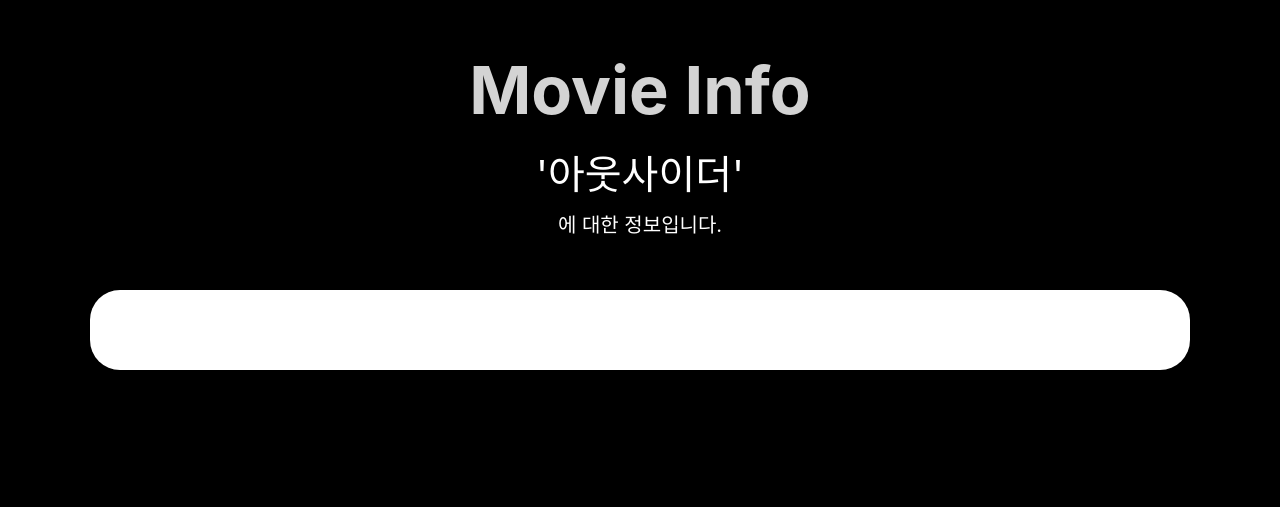
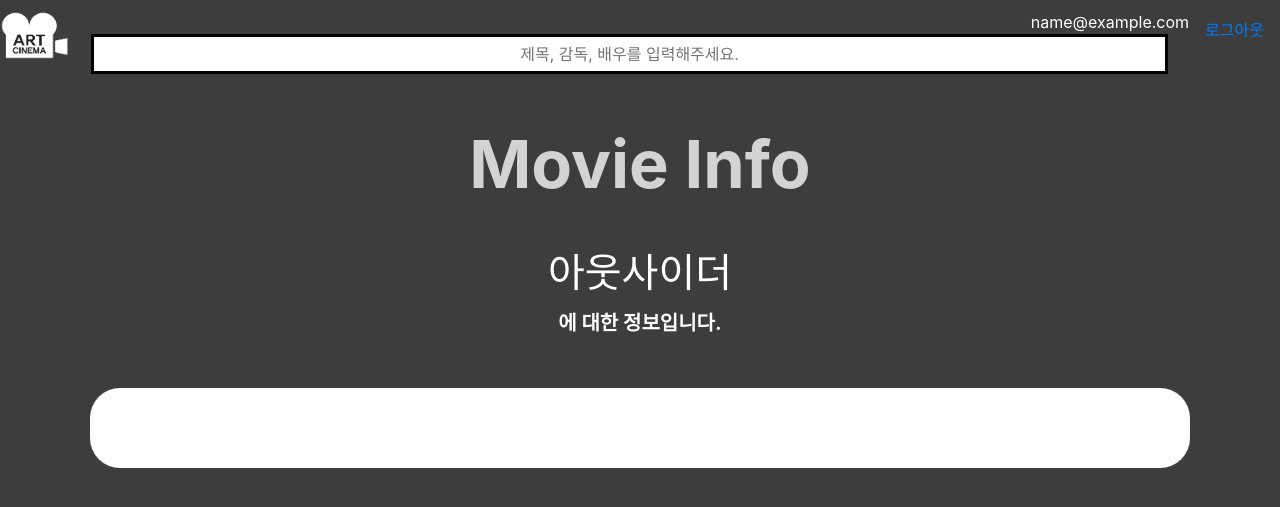
Before and after one commit to JiHoon-JK/ART_CINEMA, a Flask app: page /page5 in a window 1280 px wide. Shown: the top 507 px of the page. Run offline with Flask 2, Linux system fonts and the light colour scheme; the visitor is signed in with stand-in values (Sample User, id 1); data that the repository does not hold is empty; some libraries are stand-ins or nearby versions.

Commit message:
200418 Page5.html
4월 18일까지 작성한 page5.html

```diff
--- a/templates/page5.html
+++ b/templates/page5.html
@@ -21,6 +21,16 @@
 
  <script>
   listing();
+
+  $(document).ready(function(){
+    get_session()
+  });
+
+  $( document ).ready( function() {
+    var movie_title = $('#search_movie_title').text();
+    console.log(movie_title);
+    $('#comment_movie_title').append(movie_title);
+  } );
 
   function listing(){
     $.ajax({
@@ -55,10 +65,11 @@
     </div>\
     <div class="col-md-8">\
     <div class="card-body">\
-    <h5 class="card-title">'+title+'</h5>\
+    <h1 class="card_title" id="card_movie_title">'+title+'</h1><br>\
+    <h4 class="card_summary"><기본 정보></h4>\
     <p class="card-text">'+summary+'</p>\
-    <p class="card-text"><small class="text-muted">'+director+'</small></p>\
-    <button id="comment_button">커맨트 남기기</button>\
+    <p class="card-text"><small class="text-muted">'+director+'</small></p><br><br>\
+    <button id="comment_button" onclick="btn_comment()">커맨트 남기기</button>\
     </div>\
     </div>\
     <div class="prefer_button">\
@@ -70,23 +81,62 @@
     $('#movie_temp_html').append(temp_html_1);
   }
 
-// '<div class="card">\
-//     <img class="card-img-top" id="maingenre_movie_poster1" src="'+poster+'" alt="Card image cap">\
-//     <div class="card-body">\
-//     <h5 class="card-title movie_title" id="maingenre_movie_title1">'+title+'</h5>\
-//     <p class="card-text" id="maingenre_movie_summary1">'+summary+'</p>\
-//     <p class="card-text"><small class="text-muted" id="maingenre_movie_director1">'+director+'</small></p>\
-//     <div class="prefer-body">\
-//     <h5 class="mt-0"id="prefer_movie_title1"></h5>\
-//     <p class="summary-text" id="preference_movie"></p>\
-//     </div>\
-//     </div>\
-//     </div>';
+  function btn_comment(){
+    if ( $('#comment_box').css('display') == 'block' ) {
+      $('#comment_box').hide();
+    } else {
+      $('#comment_box').show();
+    }
+  }
 
+  function movie_comment(){
+    let user_comment = $('#user_comment').val()
+    console.log(user_comment)
+    $.ajax({
+      type: "POST",
+      url: "/comment_save",
+      data: { email :$('#customer_email').text(), user_comment_give : user_comment},
+      success: function(response){
 
-// function btn_main_page(){
-//    location.href="/"
-// }
+      }
+    })
+  }
+
+  function btn_home(){
+    location.href="/"
+  }
+
+  function btn_mypage(){
+    location.href="/mypage"
+  }
+
+  function get_session(){
+    html_logout = '<a class="nav-link" href="#" id="btn_logout" onclick="btn_logout()">로그아웃</a>'
+    $('#menubar').append(html_logout)
+    email_head("{{sessionemail}}")
+  }
+
+  function email_head(email){
+   let temp_html = email;
+   $('#customer_email').append(temp_html);
+ }
+
+ function btn_logout(){
+  jbResult = confirm( "정말 로그아웃을 하시겠습니까?" );
+  if(jbResult == true){
+    $.ajax({
+     type: "POST",
+     url: "/test2",
+     data: {},
+     success: function(response){
+
+     }
+   })
+    $('#btn_logout').remove();
+  }
+    else{
+    }
+  }
 
 </script>
 
@@ -94,6 +144,13 @@
 
 <style type="text/css">
 
+  #comment_box{
+    display: none;
+  }
+
+  .nav-masthead {
+   float: right;
+ }
 
  .page_title{
   margin-top: 40px;
@@ -124,6 +181,7 @@
 }
 .search_movie_info_text{
   font-size: 20px;
+  font-weight: bold;
   color: white;
   margin-top: 5px;
   text-align: center;
@@ -137,6 +195,7 @@
 }
 #like_movie{
   background-color: #B7CBFF;
+  align-content: right;
 }
 
 #dislike_movie{
@@ -146,24 +205,115 @@
   width: 150px;
   height: 80px;
   font-weight:bold;
+
 }
+.card_summary{
+  font-weight:bold;
+}
+.card_title{
+  font-weight: bold;
+}
+
+.prefer_button{
+  float: right;
+}
+
+#movie_input{
+  text-align: center;
+  border: 3px solid black;
+}
+.home_logo img{
+  margin: 10px 0 0 8px;
+  position: relative;
+  float: left;
+  background-size: 173px 26px;
+  width: 80px;
+  height: 52px;
+}
+.masthead-brand {
+ float: left;
+}
+
+#customer_email{
+ color: white;
+ text-align: right;
+ margin-right: 50px;
+ margin-top:10px;
+}
+
+.contents .jumbotron{
+  background-color:#7C7B7B;
+}
+
+.display-4{
+  font-weight: bold;
+}
+
+.movie_comment{
+  color: black;
+  width: 65%;
+  margin-right: auto;
+  margin-left: auto;
+  margin-top : 50px;
+  margin-bottom: 50px;
+}
+
+textarea{
+  width: 60%;
+  height: 100px;
+}
+
+input[type=text]{
+  height: 40px;
+}
+
 
 img{
   -webkit-perspective: 1;
 }
+
 </style>
 
 
 </head>
-<body style="background-color:black">
+<body style="background-color:#3D3D3D">
+  <div class="movie_info">
+    <div>
+     <h3 class="masthead-brand">
+      <img src="static/logo.png" style="width:70px; height:50px; cursor: pointer;" onclick="btn_home()">
+    </h3>
+    <nav class="nav nav-masthead justify-content-center" id="menubar">
 
- <div class = "page_title"> Movie Info </div>
- <div class="search_movie_info">
-  <div class="search_movie_title">'아웃사이더'<span id="result_main_genre"></span></div>
+    </nav>
+    <div id= "customer_email" style="cursor: pointer;" onclick="btn_mypage()"></div>
+  </div>
+  <center>
+   <div>
+    <p>
+      <input type="text" id="movie_input" placeholder="제목, 감독, 배우를 입력해주세요." size="100">
+    </p>
+  </div>
+</center>
+
+<div class = "page_title"> Movie Info </div><br>
+<div class="search_movie_info">
+  <div class="search_movie_title" id="search_movie_title">아웃사이더</div>
   <div class="search_movie_info_text">에 대한 정보입니다.</div>
 </div>
+<div class="main_contents" id="movie_temp_html"></div>
+</div>
 
+<div class="movie_comment" id="comment_box">
+  <div class="jumbotron">
+    <h2 class="display-4" id="comment_movie_title"></h2><br>
+    <p class="lead">이 작품에 대한 생각을 자유롭게 적어주세요. </p>
+    <hr class="my-4">
+    <p>
+      <textarea class="comment_area" id="user_comment" placeholder="영화에 대한 코멘트를 남겨주세요."></textarea>
+    </p>
+    <a class="btn btn-primary btn-lg" href="#" role="button" onclick="movie_comment()">저장하기</a>
+  </div>
+</div>
 
-<div class="main_contents" id="movie_temp_html"></div>
 </body>
 </html>
```
